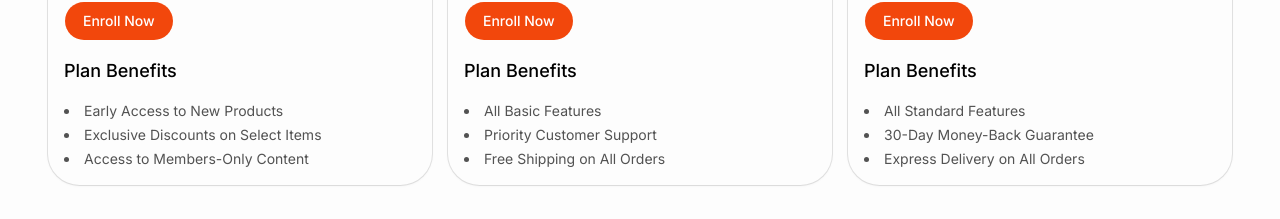
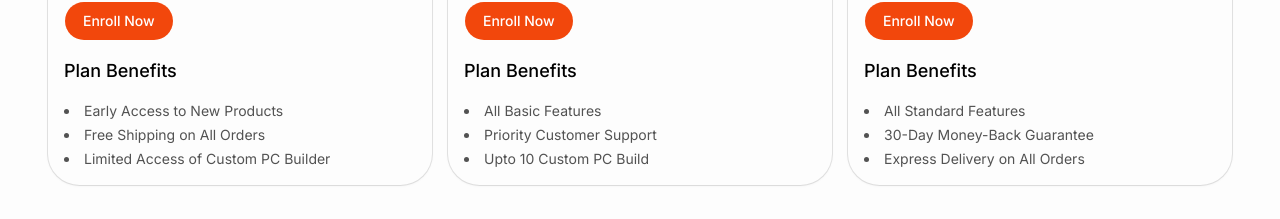
Before and after one commit to Soumojit08/ecom-frontend, a React (Vite) app: page / in a window 1280 px wide. Shown: the part 2700-2919 px from the top of the page. Built offline with nearby package versions, Linux system fonts and the light colour scheme; the HTML template or start-up script is replaced by a standard one.

Commit message:
Changes pricing features

```diff
--- a/src/data/price.js
+++ b/src/data/price.js
@@ -6,8 +6,8 @@ const prices = [
     duration: "Monthly",
     features: [
       "Early Access to New Products",
-      "Exclusive Discounts on Select Items",
-      "Access to Members-Only Content",
+      "Free Shipping on All Orders",
+      "Limited Access of Custom PC Builder",
     ],
     badge: null,
   },
@@ -19,7 +19,7 @@ const prices = [
     features: [
       "All Basic Features",
       "Priority Customer Support",
-      "Free Shipping on All Orders",
+      "Upto 10 Custom PC Build",
     ],
     badge: "Recommended",
   },
```
